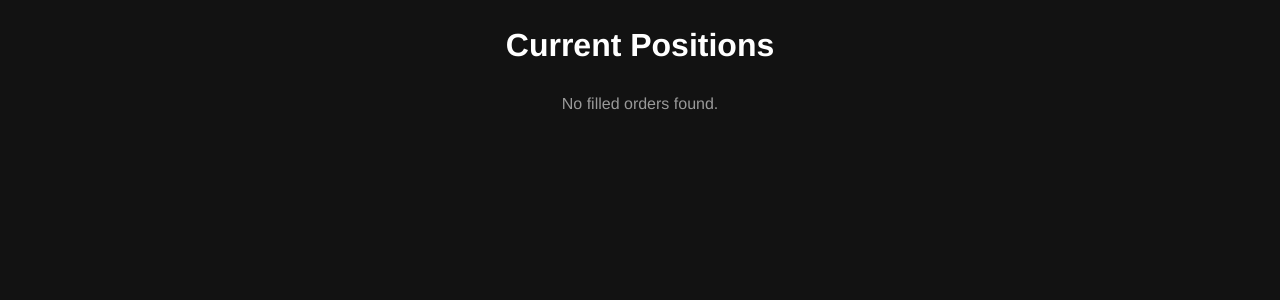
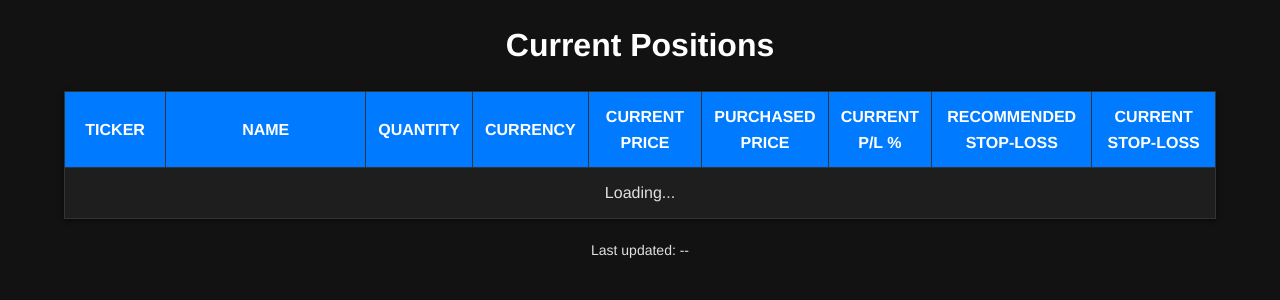
Before and after one commit to ophintor/t212-positions, a Flask app: template templates/orders.html in a window 1280 px wide. Shown: the top 300 px of the page. Run offline with Flask 3, Linux system fonts and the light colour scheme; the template is opened without the code that fills it, so the values that code supplies are empty.

Commit message:
fetch data asynchronously without refreshing the whole page

```diff
--- a/app.py
+++ b/app.py
@@ -3,11 +3,14 @@ import papishares
 
 app = Flask(__name__)
 
+@app.route('/data')
+def get_data():
+    orders = papishares.get_stop_losses()
+    return sorted(orders, key=lambda order: order['profit_pct'], reverse=True)
+
 @app.route('/')
 def index():
-    orders = papishares.get_stop_losses()
-    sorted_orders = sorted(orders, key=lambda order: order['profit_pct'], reverse=True)
-    return render_template('orders.html', orders=sorted_orders)
+    return render_template('orders.html')
 
 @app.route("/healthz")
 def healthz():
--- a/chart/values.yaml
+++ b/chart/values.yaml
@@ -5,7 +5,7 @@ namespace: papishares
 image:
   repository: ophintor/papishares
   tag: "latest"
-  pullPolicy: IfNotPresent
+  pullPolicy: Always
 
 service:
   type: ClusterIP
--- a/papishares.py
+++ b/papishares.py
@@ -25,9 +25,12 @@ TICKERS = {
     "CAPA_US_EQ": "Quantum-Si",
     "CRDO_US_EQ": "Credo",
     "DMYI_US_EQ": "IonQ",
+    "GIG_US_EQ": "BigBear.ai",
     "GOOGL_US_EQ": "Alphabet",
     "INTC_US_EQ": "Intel",
+    "LAES_US_EQ": "SEALSQ",
     "LLOYl_EQ": "Lloyds",
+    "MBX_US_EQ": "MBX Biosciences",
     "MU_US_EQ": "Micron",
     "NET_US_EQ": "Cloudflare",
     "PHNXl_EQ": "Phoenix",
@@ -41,8 +44,24 @@ TICKERS = {
     "VALE_US_EQ": "Vale",
     "WIX_US_EQ": "Wix",
     "WREEl_EQ": "WT Rare Metals",
+    "WRENl_EQ": "WT Renewables",
     "XPOA_US_EQ": "D-Wave",
     "XXII_US_EQ": "22nd Century",
+    "IPOE_US_EQ": "SoFi",
+    "GDWNl_EQ": "Goodwin",
+}
+
+NON_STANDARD_STOPS = {
+    "DMYI_US_EQ": 8,    # IonQ - volatile
+    "QWTMl_EQ": 8,      # WT Quantum Computing - volatile
+    "RRl_EQ": 5,        # Rolls Royce - cyclical
+    "SEMIl_EQ": 5,      # iShares Semiconductors - volatile
+    "STX_US_EQ": 5,     # Seagate - cyclical
+    "WREEl_EQ": 6,      # WT Rare Metals - volatile
+    "WRENl_EQ": 6,      # WT Renewables - volatile
+    "XPOA_US_EQ": 8,    # D-Wave - volatile
+    "IPOE_US_EQ": 6,    # SoFi - volatile
+    "GDWNl_EQ": 6,      # Goodwin - volatile
 }
 
 def fetch_positions():
@@ -140,6 +159,11 @@ def get_stop_losses(exceptions=[], default_target_stop_pct = 3):
         else:
             name = pos["ticker"]
 
+        if pos["ticker"] in NON_STANDARD_STOPS:
+            ticker_position["recommended_stop_loss_pct"] = NON_STANDARD_STOPS[pos["ticker"]]
+        else:
+            ticker_position["recommended_stop_loss_pct"] = default_target_stop_pct
+
         ticker_position["ticker"] = pos["ticker"].split("_")[0]
         country = pos["ticker"].split("_")[1]
         if country == "US":
@@ -152,8 +176,8 @@ def get_stop_losses(exceptions=[], default_target_stop_pct = 3):
         ticker_position["current_price"] = get_price(pos["ticker"])
         ticker_position["profit_pct"] = round(((ticker_position["current_price"] - pos["averagePrice"]) / pos["averagePrice"]) * 100, 2)
         ticker_position["tolerance"] = 1  # percent
-        # ticker_position["stop_distance_pct"] = default_target_stop_pct + int(ticker_position["profit_pct"] / 10)
-        ticker_position["recommended_stop_loss"] = round(ticker_position["current_price"] * (1 - default_target_stop_pct / 100), 2)
+        # ticker_position["stop_distance_pct"] = ticker_position["recommended_stop_loss_pct"] + int(ticker_position["profit_pct"] / 10)
+        ticker_position["recommended_stop_loss"] = round(ticker_position["current_price"] * (1 - ticker_position["recommended_stop_loss_pct"] / 100), 2)
 
 
         # Existing stop (if any)
@@ -168,7 +192,7 @@ def get_stop_losses(exceptions=[], default_target_stop_pct = 3):
         else:
             ticker_position["stop_loss_distance_pct"] = None
 
-        if ticker_position["stop_loss_price"] is None or (ticker_position["stop_loss_distance_pct"] - default_target_stop_pct) >= ticker_position["tolerance"]:
+        if ticker_position["stop_loss_price"] is None or (ticker_position["stop_loss_distance_pct"] - ticker_position["recommended_stop_loss_pct"]) >= ticker_position["tolerance"] or ticker_position["stop_loss_distance_pct"] < 0:
             ticker_position["needs_adjusting"] = True
         else:
             ticker_position["needs_adjusting"] = False
--- a/templates/orders.html
+++ b/templates/orders.html
@@ -1,6 +1,5 @@
 <!DOCTYPE html>
 <html lang="en">
-<meta http-equiv="refresh" content="1">
 <head>
     <meta charset="UTF-8">
     <meta name="viewport" content="width=device-width, initial-scale=1.0">
@@ -75,68 +74,91 @@
 </head>
 <body>
     <h1>Current Positions</h1>
-    {% if orders %}
     <table>
         <thead>
             <tr>
-                    <th style="text-align: center;">Ticker</th>
-                    <th style="text-align: center;">Name</th>
-                    <th style="text-align: center;">Quantity</th>
-                    <th style="text-align: center;">Currency</th>
+                <th style="text-align: center;width: 9%;">Ticker</th>
+                <th style="text-align: center;width: 19%;">Name</th>
+                <th style="text-align: center;width: 9%;">Quantity</th>
+                <th style="text-align: center;width: 9%;">Currency</th>
+                <th style="text-align: center;width: 10%;">Current Price</th>
                 <th style="text-align: center;width: 10%;">Purchased Price</th>
-                    <th style="text-align: center;width: 10%;">Current Price</th>
-                    <th style="text-align: center;width: 10%;;">Current P/L %</th>
-                    <th style="text-align: center;width: 10%;">Recommended Stop-Loss</th>
-                    <th style="text-align: center;width: 10%;">Current Stop-Loss Price</th>
-                    <th style="text-align: center;width: 10%;">Current Stop-Loss Distance</th>
+                <th style="text-align: center;width: 9%;;">Current P/L %</th>
+                <th style="text-align: center;width: 14%;">Recommended Stop-Loss</th>
+                <th style="text-align: center;width: 11%;">Current Stop-Loss</th>
             </tr>
         </thead>
-            <tbody>
-                {% for order in orders %}
-                    <tr>
-                        <td><strong>{{ order.ticker }}</strong></td>
-                        <td><strong>{{ order.name }}</strong></td>
-                        <td style="text-align: right;">{{ order.quantity }}</td>
-                        <td style="text-align: center; font-size: 32px; padding: 0px;">{{ order.currency }}</td>
-                        <td style="text-align: right;">{{ order.average_price }}</td>
-                        <td style="text-align: right; color: yellow;">{{ order.current_price }}</td>
-                        <td style="text-align: right; color:
-                            {% if order.profit_pct > 3 %}
-                                rgb(0, 255, 0);
-                            {% elif order.profit_pct > 2 %}
-                                rgb(0, 225, 0);
-                            {% elif order.profit_pct > 1 %}
-                                rgb(0, 195, 0);
-                            {% elif order.profit_pct > 0 %}
-                                rgb(0, 165, 0);
-                            {% elif order.profit_pct < -3 %}
-                                rgb(255, 0, 0);
-                            {% elif order.profit_pct < -2 %}
-                                rgb(225, 0, 0);
-                            {% elif order.profit_pct < -1 %}
-                                rgb(195, 0, 0);
-                            {% elif order.profit_pct < 0 %}
-                                rgb(165, 0, 0);
-                            {% else %}
-                                inherit;
-                            {% endif %}">
-                            {% if order.profit_pct > 0 %}
-                                {{ order.profit_pct }}%&nbsp;&nbsp;&nbsp;🔥
-                            {% elif order.profit_pct < 0 %}
-                                {{ order.profit_pct }}%&nbsp;&nbsp;&nbsp;🙀
-                            {% else %}
-                                {{ order.profit_pct }}%&nbsp;&nbsp;&nbsp;😐
-                            {% endif %}
-                        </td>
-                        <td style="text-align: right;">{{ order.recommended_stop_loss }}</td>
-                        <td style="text-align: right;">{{ order.stop_loss_price }}</td>
-                        <td style="text-align: right; background-color: {{ 'red' if order.needs_adjusting }}; ">{{ order.stop_loss_distance_pct }}%</td>
-                    </tr>
-                {% endfor %}
+        <tbody id="positions">
+            <tr><td colspan="10">Loading...</td></tr>
         </tbody>
     </table>
-    {% else %}
-        <p>No filled orders found.</p>
-    {% endif %}
+    <div id="last-updated" style="text-align: center; font-size: 14px;">Last updated: --</div>
+
+    <script>
+    let previousData = {};
+    async function fetchData() {
+        try {
+            const res = await fetch('/data');
+            if (!res.ok) throw new Error("HTTP error " + res.status);
+            const data = await res.json();
+            const now = new Date();
+            document.getElementById("last-updated").textContent = "Last updated: " + now.toLocaleTimeString();
+            const tbody = document.getElementById("positions");
+            tbody.innerHTML = "";
+
+            data.forEach(order => {
+                // pick color for profit_pct
+                let profitColor = "inherit";
+                if (order.profit_pct > 3) profitColor = "rgb(0, 255, 0)";
+                else if (order.profit_pct > 2) profitColor = "rgb(0, 225, 0)";
+                else if (order.profit_pct > 1) profitColor = "rgb(0, 195, 0)";
+                else if (order.profit_pct > 0) profitColor = "rgb(0, 165, 0)";
+                else if (order.profit_pct < -3) profitColor = "rgb(255, 0, 0)";
+                else if (order.profit_pct < -2) profitColor = "rgb(225, 0, 0)";
+                else if (order.profit_pct < -1) profitColor = "rgb(195, 0, 0)";
+                else if (order.profit_pct < 0) profitColor = "rgb(165, 0, 0)";
+
+                let profitText = `${order.profit_pct}%&nbsp;&nbsp;&nbsp;😐`;
+                if (order.profit_pct > 0) profitText = `${order.profit_pct}%&nbsp;&nbsp;&nbsp;🔥`;
+                else if (order.profit_pct < 0) profitText = `${order.profit_pct}%&nbsp;&nbsp;&nbsp;🙀`;
+
+                let stopLossBg = order.needs_adjusting ? "red" : "inherit";
+
+                const tr = document.createElement("tr");
+
+                let priceColor = "yellow";
+                const prevPrice = previousData[order.ticker]?.current_price;
+                if (prevPrice !== undefined) {
+                    if (order.current_price > prevPrice) priceColor = "lime";
+                    else if (order.current_price < prevPrice) priceColor = "red";
+                }
+
+                tr.innerHTML = `
+                    <td><strong>${order.ticker}</strong></td>
+                    <td><strong>${order.name}</strong></td>
+                    <td style="text-align: right;">${order.quantity}</td>
+                    <td style="text-align: center; font-size: 32px; padding: 0px;">${order.currency}</td>
+                    <td style="text-align: right; color: ${priceColor};">${order.current_price}</td>
+                    <td style="text-align: right;">${order.average_price}</td>
+                    <td style="text-align: right; color: ${profitColor};">${profitText}</td>
+                    <td style="text-align: center; background-color: ${stopLossBg};">⛔️&nbsp;&nbsp;${order.recommended_stop_loss} (${order.recommended_stop_loss_pct}%)</td>
+                    <td style="text-align: center; background-color: ${stopLossBg};">🙈&nbsp;&nbsp;${order.stop_loss_price} (${order.stop_loss_distance_pct}%)</td>
+                `;
+                tbody.appendChild(tr);
+
+                if (priceColor) {
+                    setTimeout(() => {
+                        tr.cells[5].style.color = "yellow";
+                    }, 600);
+                }
+                previousData[order.ticker] = { current_price: order.current_price };
+            });
+        } catch (err) {
+            console.error("Fetch error:", err);
+        }
+    }
+    setInterval(fetchData, 20000);
+    fetchData();
+    </script>
 </body>
 </html>
```
Also changed, not shown: 1 other file. Lines whose indentation alone changed are shown as unchanged.
